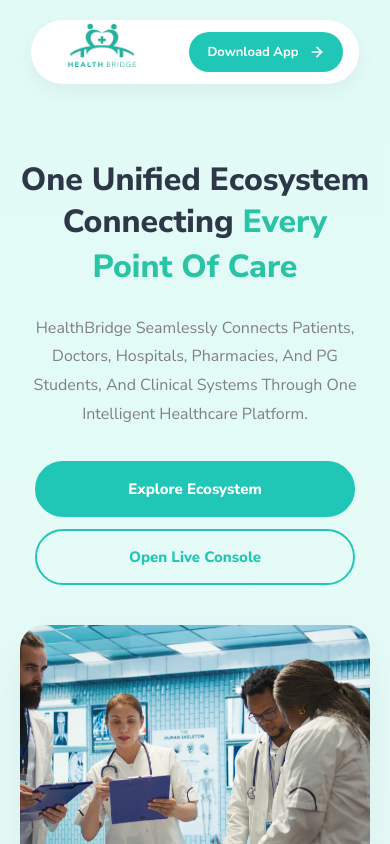
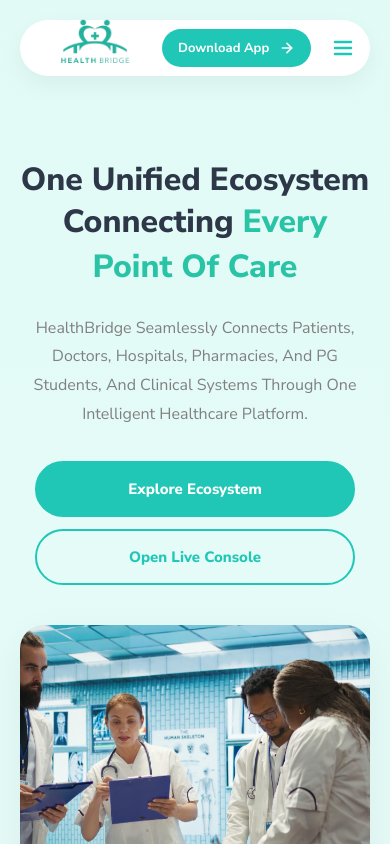
Before and after one commit to kavya536/Healthbridge-website, a React (Vite) app: page /platform in a window 390 px wide. Shown: the top 844 px of the page. Built offline with nearby package versions, Linux system fonts and the light colour scheme.

Commit message:
Fix: Add responsive hamburger menu overlay, adjust mobile spacing, and resolve text nowrap overflows

```diff
--- a/src/components/Navbar/Navbar.css
+++ b/src/components/Navbar/Navbar.css
@@ -143,14 +143,114 @@
   }
 }
 
+/* Hidden by default on desktops */
+.navbar__toggle {
+  display: none;
+}
+
 @media (max-width: 768px) {
+  .navbar {
+    width: 90vw;
+    height: 56px;
+    padding-left: 20px;
+    padding-right: 8px;
+    justify-content: space-between;
+    gap: 12px;
+    border-radius: 28px;
+  }
+
+  .navbar__links-wrapper {
+    position: absolute;
+    top: 64px;
+    left: 0;
+    right: 0;
+    background: #FFFFFF;
+    border-radius: 20px;
+    box-shadow: 0 10px 30px rgba(0, 0, 0, 0.08);
+    border: 1px solid #eef2f6;
+    padding: 20px;
+    display: none;
+    flex-direction: column;
+    align-items: stretch;
+    z-index: 999;
+  }
+
+  .navbar__links-wrapper.active {
+    display: flex;
+  }
+
   .navbar__links {
+    display: flex;
+    flex-direction: column;
+    align-items: flex-start;
+    gap: 16px;
+    width: 100%;
+  }
+
+  .navbar__links li {
+    width: 100%;
+  }
+
+  .navbar__links a {
+    display: block;
+    width: 100%;
+    padding: 10px 14px;
+    border-radius: 8px;
+    box-sizing: border-box;
+  }
+
+  .navbar__links a:hover,
+  .navbar__links a.active {
+    background-color: rgba(32, 199, 182, 0.08);
+  }
+
+  .navbar-btn-primary {
+    height: 38px;
+    font-size: 13px;
+    padding: 0 16px;
+  }
+
+  .navbar__toggle {
+    display: flex;
+    align-items: center;
+    justify-content: center;
+    border: none;
+    background: transparent;
+    color: #20C7B6;
+    cursor: pointer;
+    padding: 8px;
+    border-radius: 50%;
+    transition: background-color 0.2s ease;
+  }
+
+  .navbar__toggle:hover {
+    background-color: rgba(32, 199, 182, 0.08);
+  }
+
+  /* Mobile dropdown styles logic */
+  .dropdown:hover .dropdown-menu {
+    opacity: 1;
+    visibility: visible;
+    position: static;
+    display: flex;
+    margin-top: 8px;
+    box-shadow: none;
+    border-left: 2px solid rgba(32, 199, 182, 0.2);
+    padding: 8px 0;
+    transform: none;
+    transition: none;
+  }
+
+  .dropdown-menu {
+    position: static;
     display: none;
-  }
-  .navbar-btn-primary {
-    height: 40px;
-    font-size: 13px;
-    padding: 0 18px;
+    visibility: visible;
+    opacity: 1;
+    transform: none;
+    border: none;
+    box-shadow: none;
+    margin: 0;
+    padding: 0;
   }
 }
 
--- a/src/components/Navbar/Navbar.jsx
+++ b/src/components/Navbar/Navbar.jsx
@@ -1,13 +1,20 @@
+import { useState } from 'react';
 import { Link, NavLink } from 'react-router-dom';
 import './Navbar.css';
 
 export default function Navbar() {
+  const [menuOpen, setMenuOpen] = useState(false);
+
+  const closeMenu = () => {
+    setMenuOpen(false);
+  };
+
   return (
     <header className="navbar-wrapper">
-      <div className="container">
+      <div className="container" style={{ display: 'flex', justifyContent: 'center', width: '100%' }}>
         <nav className="navbar">
           <div className="navbar__logo-container">
-            <Link to="/">
+            <Link to="/" onClick={closeMenu}>
               <img
                 src="/logo.png"
                 alt="HealthBridge Logo"
@@ -16,11 +23,11 @@ export default function Navbar() {
             </Link>
           </div>
 
-          <div className="navbar__links-wrapper">
+          <div className={`navbar__links-wrapper ${menuOpen ? 'active' : ''}`}>
             <ul className="navbar__links">
-              <li><NavLink to="/" className={({ isActive }) => (isActive ? "active" : "")}>Home</NavLink></li>
+              <li><NavLink to="/" onClick={closeMenu} className={({ isActive }) => (isActive ? "active" : "")}>Home</NavLink></li>
               <li className="dropdown">
-                <NavLink to="/solutions" className={({ isActive }) => (isActive ? "active" : "")}>
+                <NavLink to="/solutions" onClick={closeMenu} className={({ isActive }) => (isActive ? "active" : "")}>
                   Solutions
                   <span className="chevron">
                     <svg width="10" height="6" viewBox="0 0 10 6" fill="none" xmlns="http://www.w3.org/2000/svg">
@@ -29,17 +36,17 @@ export default function Navbar() {
                   </span>
                 </NavLink>
                 <ul className="dropdown-menu">
-                  <li><Link to="/solutions/patients">For Patients</Link></li>
-                  <li><Link to="/solutions/doctors">For Doctors</Link></li>
-                  <li><Link to="/solutions/pg-students">For PG Students</Link></li>
-                  <li><Link to="/solutions/pharmacies">For Pharmacies</Link></li>
-                  <li><Link to="/solutions/hospitals">For Hospitals/Clinics</Link></li>
+                  <li><Link to="/solutions/patients" onClick={closeMenu}>For Patients</Link></li>
+                  <li><Link to="/solutions/doctors" onClick={closeMenu}>For Doctors</Link></li>
+                  <li><Link to="/solutions/pg-students" onClick={closeMenu}>For PG Students</Link></li>
+                  <li><Link to="/solutions/pharmacies" onClick={closeMenu}>For Pharmacies</Link></li>
+                  <li><Link to="/solutions/hospitals" onClick={closeMenu}>For Hospitals/Clinics</Link></li>
                 </ul>
               </li>
-              <li><NavLink to="/platform" className={({ isActive }) => (isActive ? "active" : "")}>Platform Ecosystem</NavLink></li>
-              <li><NavLink to="/blog" className={({ isActive }) => (isActive ? "active" : "")}>Blog</NavLink></li>
-              <li><NavLink to="/about" className={({ isActive }) => (isActive ? "active" : "")}>About Us</NavLink></li>
-              <li><NavLink to="/contact" className={({ isActive }) => (isActive ? "active" : "")}>Contact</NavLink></li>
+              <li><NavLink to="/platform" onClick={closeMenu} className={({ isActive }) => (isActive ? "active" : "")}>Platform Ecosystem</NavLink></li>
+              <li><NavLink to="/blog" onClick={closeMenu} className={({ isActive }) => (isActive ? "active" : "")}>Blog</NavLink></li>
+              <li><NavLink to="/about" onClick={closeMenu} className={({ isActive }) => (isActive ? "active" : "")}>About Us</NavLink></li>
+              <li><NavLink to="/contact" onClick={closeMenu} className={({ isActive }) => (isActive ? "active" : "")}>Contact</NavLink></li>
             </ul>
           </div>
 
@@ -52,6 +59,16 @@ export default function Navbar() {
               </svg>
             </button>
           </div>
+
+          <button className="navbar__toggle" onClick={() => setMenuOpen(!menuOpen)} aria-label="Toggle navigation">
+            <svg width="24" height="24" viewBox="0 0 24 24" fill="none" stroke="currentColor" strokeWidth="2.5" strokeLinecap="round" strokeLinejoin="round">
+              {menuOpen ? (
+                <path d="M18 6L6 18M6 6l12 12" />
+              ) : (
+                <path d="M4 6h16M4 12h16M4 18h16" />
+              )}
+            </svg>
+          </button>
         </nav>
       </div>
     </header>
--- a/src/sections/Hero/Hero.css
+++ b/src/sections/Hero/Hero.css
@@ -179,6 +179,15 @@
 }
 
 @media (max-width: 768px) {
+  .hero {
+    aspect-ratio: auto !important;
+    min-height: 100vh;
+    padding: 140px 0 80px 0; /* Clear space below the floating capsule header on mobile */
+    box-sizing: border-box;
+    display: flex;
+    align-items: center;
+    justify-content: center;
+  }
   .hero__title {
     font-size: 34px;
   }
--- a/src/sections/Patients/Patients.css
+++ b/src/sections/Patients/Patients.css
@@ -125,9 +125,30 @@
     text-align: center;
     gap: 40px;
     align-items: center; /* Center the layout vertically on mobile devices */
+    padding: 0 24px;
+  }
+
+  .patients-image-wrapper {
+    flex: 1 1 auto;
+    width: 100%;
+    max-width: 480px;
+  }
+
+  .patients-content {
+    flex: 1 1 auto;
+    width: 100%;
   }
 
   .patients-features li {
     justify-content: center;
   }
 }
+
+@media (max-width: 768px) {
+  .nowrap-line {
+    white-space: normal !important;
+  }
+  .section-title {
+    font-size: 30px;
+  }
+}
```
